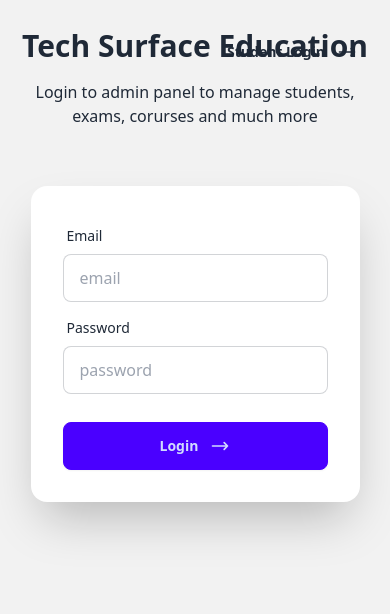
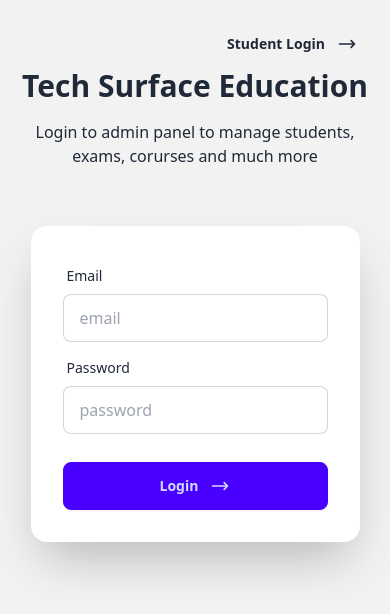
Before and after one commit to pathak404/tech-surface-frontend, a React (Vite) app: page /admin/login in a window 390 px wide. Shown: the top 614 px of the page. Built offline with nearby package versions, Linux system fonts and the light colour scheme.

Commit message:
style: fix btn overflow

```diff
--- a/src/pages/admin/Login.tsx
+++ b/src/pages/admin/Login.tsx
@@ -45,13 +45,13 @@ const Login = () => {
   return (
     <div className="bg-base-200 min-h-screen text-center py-7">
       <div className="w-full h-auto inline-flex justify-center px-2 pb-3.5">
-        <div>
+          <Button type="link" classNames="btn-ghost absolute right-4 top-5 md:top-8" path="/" arrow>Student Login</Button>
+        <div className="pt-10 md:pt-0">
           <h1 className="text-3xl md:text-5xl font-bold px-3">Tech Surface Education</h1>
           <p className="pt-4 px-3">
             Login to admin panel to manage students, exams, corurses and much more
           </p>
         </div>
-          <Button type="link" classNames="btn-ghost absolute right-4" path="/" arrow>Student Login</Button>
       </div>
       <div className="hero mt-7 lg:mt-0 h-auto">
         <div className="hero-content flex-col lg:flex-row-reverse gap-6">
--- a/src/pages/student/Login.tsx
+++ b/src/pages/student/Login.tsx
@@ -52,9 +52,9 @@ const Login = () => {
 
   return (
     <div className="w-full min-h-screen bg-slate-50 p-5 lg:p-10 space-y-4">
-      <div className="w-full h-auto inline-flex justify-center px-2 pb-8">
+      <Button type="link" classNames="btn-ghost absolute right-4 top-5 md:top-10" path="/admin/login" arrow>Admin Login</Button>
+      <div className="w-full h-auto inline-flex justify-center px-2 pb-8 pt-10 md:pt-0">
             <h1 className="font-bold text-5xl text-center">Tech Surface Education</h1>
-            <Button type="link" classNames="btn-ghost absolute right-4" path="/admin/login" arrow>Admin Login</Button>
       </div>
       <div className="w-full h-auto flex gap-10 flex-col md:flex-row items-center justify-center">
         <div className="basis-1/2 hidden md:block">
```
